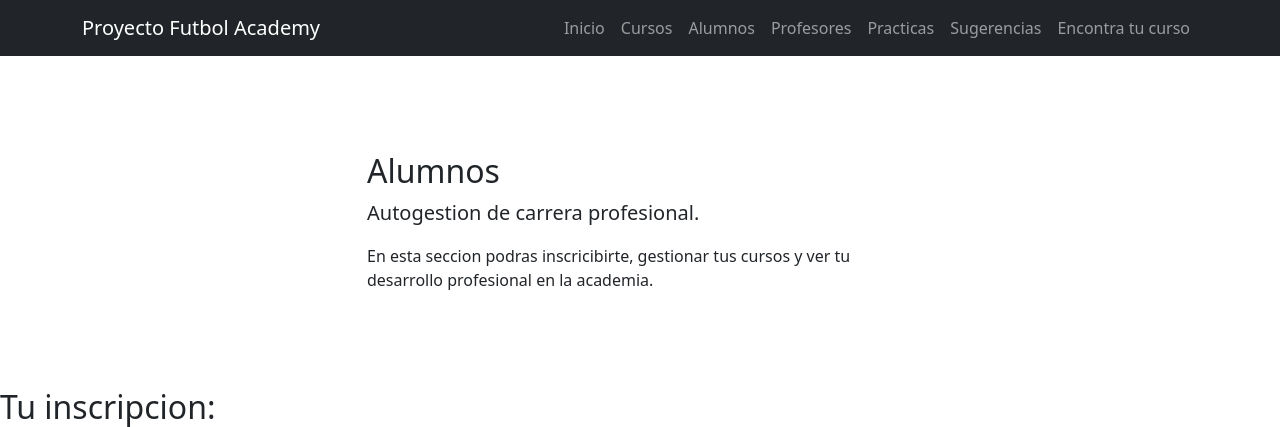
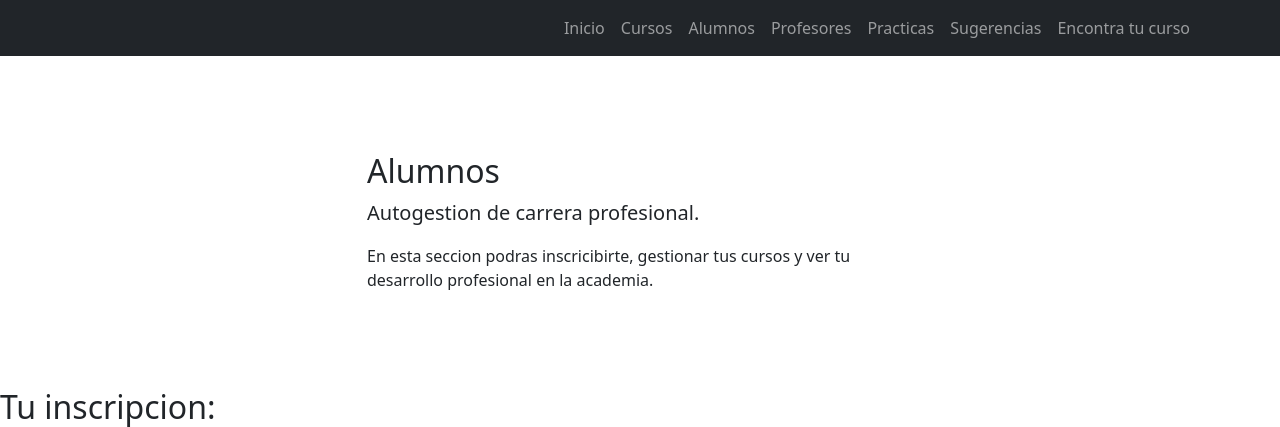
Before and after one commit to LucasCarre/Pureba-pryecto-final, a Django app: page /alumnos/ in a window 1280 px wide. Shown: the top 427 px of the page. Run offline with Django 4.2, Linux system fonts and the light colour scheme; some libraries are stand-ins or nearby versions.

Commit message:
Segundo commit

```diff
--- a/Yeri_FA/Appyeri/templates/appyeri/base.html
+++ b/Yeri_FA/Appyeri/templates/appyeri/base.html
@@ -16,7 +16,6 @@
         <!-- Responsive navbar-->
         <nav class="navbar navbar-expand-lg navbar-dark bg-dark">
             <div class="container">
-                <a class="navbar-brand" href="#!">Proyecto Futbol Academy</a>
                 <button class="navbar-toggler" type="button" data-bs-toggle="collapse" data-bs-target="#navbarSupportedContent" aria-controls="navbarSupportedContent" aria-expanded="false" aria-label="Toggle navigation"><span class="navbar-toggler-icon"></span></button>
                 <div class="collapse navbar-collapse" id="navbarSupportedContent">
                     <ul class="navbar-nav ms-auto mb-2 mb-lg-0">
```
